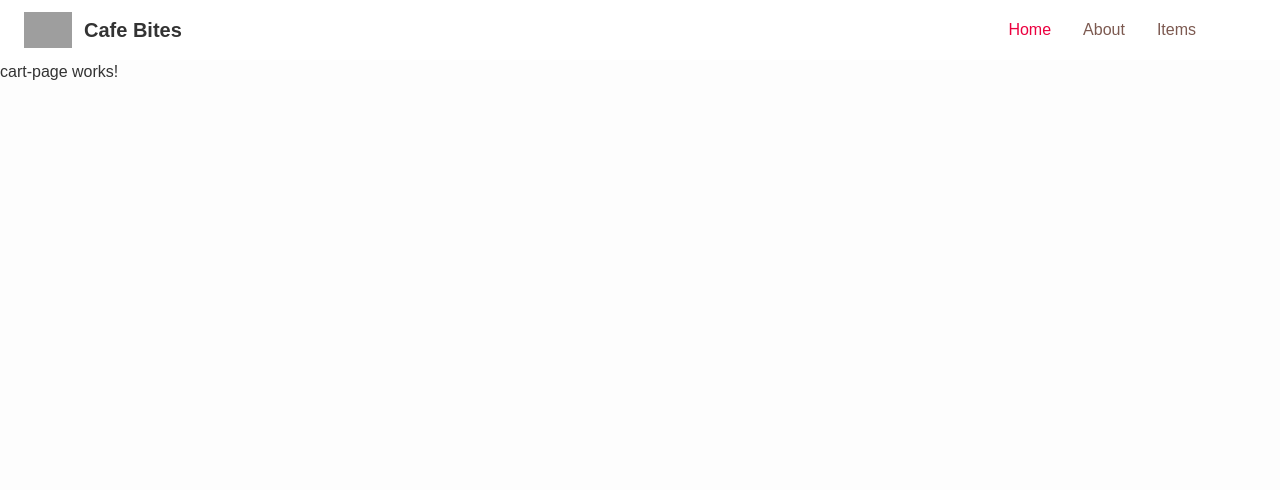
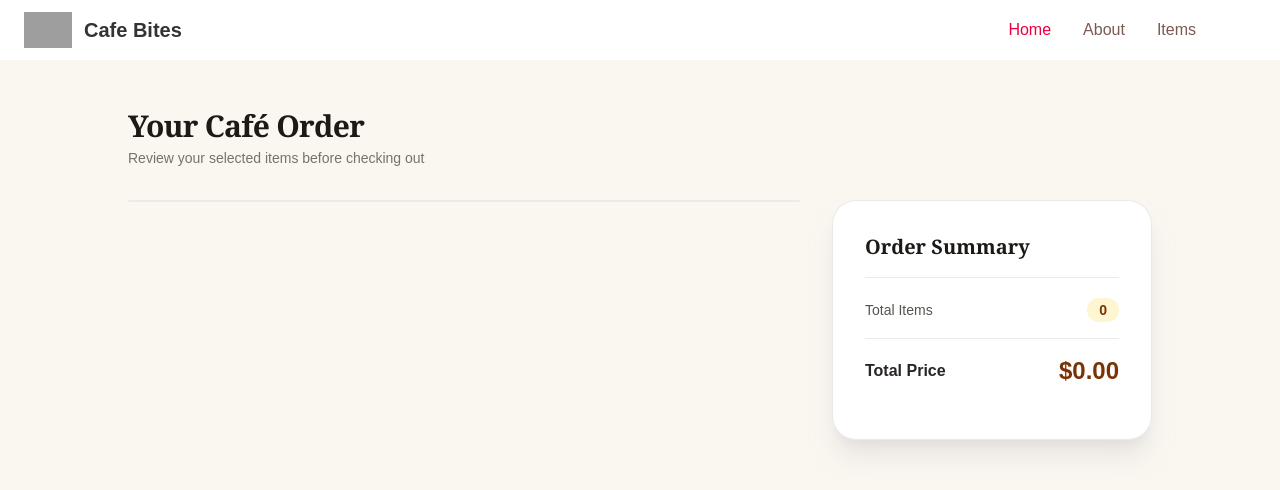
Before and after one commit to Shehbaz2121/Cafe-Bites, an Angular app: page /cart-page in a window 1280 px wide. Shown: the top 490 px of the page. Built offline with nearby package versions, Linux system fonts and the light colour scheme; grey boxes are pictures that could not be loaded.

Commit message:
Created cartpage ui and updated the button on header for cartpage

```diff
--- a/src/app/cart-page/cart-page.html
+++ b/src/app/cart-page/cart-page.html
@@ -1 +1,106 @@
-<p>cart-page works!</p>
+<div class="min-h-screen bg-[#FAF6F0] py-12 px-4 sm:px-6 lg:px-8">
+  <div class="max-w-5xl mx-auto">
+
+    <!-- Page Heading -->
+    <div class="mb-8">
+      <h1 class="text-3xl font-serif font-bold text-stone-900 tracking-tight">
+        Your Café Order
+      </h1>
+      <p class="text-sm text-stone-500 mt-1">
+        Review your selected items before checking out
+      </p>
+    </div>
+
+    <!-- Main Content Grid -->
+    <div class="grid grid-cols-1 lg:grid-cols-3 gap-8 items-start">
+
+      <!-- Cart Items List -->
+      <ul class="lg:col-span-2 bg-white rounded-3xl shadow-xl shadow-stone-300/50 border border-stone-200/80 divide-y divide-stone-200/80 overflow-hidden">
+        @for(cartItem of cart.items; track cartItem) {
+          <li class="p-5 sm:p-6 flex flex-col sm:flex-row sm:items-center justify-between gap-4 hover:bg-amber-50/30 transition-colors">
+
+            <!-- Left: Food Image & Name -->
+            <div class="flex items-center gap-4">
+              <div class="w-20 h-20 rounded-2xl overflow-hidden bg-stone-100 border border-stone-200/60 shrink-0">
+                <img
+                  [src]="cartItem.food.imageURL"
+                  [alt]="cartItem.food.name"
+                  class="w-full h-full object-cover object-center"
+                >
+              </div>
+              <div>
+                <a
+                  routerLink="/food/{{cartItem.food.id}}"
+                  class="text-lg font-serif font-bold text-stone-900 hover:text-amber-800 transition-colors"
+                >
+                  {{cartItem.food.name}}
+                </a>
+              </div>
+            </div>
+
+            <!-- Right: Quantity, Price & Remove Button -->
+            <div class="flex items-center justify-between sm:justify-end gap-5 pt-3 sm:pt-0 border-t sm:border-t-0 border-stone-100">
+
+              <!-- Quantity Select -->
+              <div>
+                <select
+                  #quantitySelect
+                  (change)="changeQuantity(cartItem, quantitySelect.value)"
+                  aria-label="Quantity"
+                  class="bg-stone-100/80 border border-stone-200 text-stone-800 text-sm font-semibold rounded-xl px-3 py-2 focus:outline-none focus:ring-2 focus:ring-amber-800/30 focus:border-amber-800 cursor-pointer"
+                >
+                  <option>1</option>
+                  <option>2</option>
+                  <option>3</option>
+                  <option>4</option>
+                  <option>5</option>
+                </select>
+              </div>
+
+              <!-- Item Price -->
+              <div class="text-lg font-bold text-amber-900 min-w-[4.5rem] text-right">
+                {{cartItem.Price | currency}}
+              </div>
+
+              <!-- Remove Button -->
+              <div>
+                <button
+                  type="button"
+                  (click)="removeFromCart(cartItem)"
+                  class="px-3.5 py-1.5 text-xs font-semibold text-rose-700 bg-rose-50 hover:bg-rose-100 border border-rose-200/70 rounded-full transition-colors cursor-pointer active:scale-95"
+                >
+                  Remove
+                </button>
+              </div>
+
+            </div>
+          </li>
+        }
+      </ul>
+
+      <!-- Checkout Summary Box -->
+      <div class="checkout bg-white rounded-3xl shadow-xl shadow-stone-300/50 border border-stone-200/80 p-6 sm:p-8 lg:sticky lg:top-8">
+        <h2 class="text-xl font-serif font-bold text-stone-900 pb-4 border-b border-stone-200/80">
+          Order Summary
+        </h2>
+
+        <div class="py-5 space-y-4">
+          <div class="flex items-center justify-between">
+            <span class="text-sm font-medium text-stone-600">Total Items</span>
+            <div class="foods-count font-semibold bg-amber-100/80 text-amber-900 px-3 py-0.5 rounded-full text-sm">
+              {{ cart.items.length }}
+            </div>
+          </div>
+
+          <div class="flex items-center justify-between pt-4 border-t border-stone-200/80">
+            <span class="text-base font-semibold text-stone-800">Total Price</span>
+            <div class="total-price text-2xl font-bold text-amber-900">
+              {{ cart.totalPrice | currency }}
+            </div>
+          </div>
+        </div>
+      </div>
+
+    </div>
+  </div>
+</div>
--- a/src/app/cart-page/cart-page.ts
+++ b/src/app/cart-page/cart-page.ts
@@ -2,16 +2,21 @@ import { Component } from '@angular/core';
 import { CartService } from '../services/cart/cart';
 import { Cart } from '../shared/models/Cart';
 import { CartItem } from '../shared/models/cartitem';
-
+import { RouterLink } from '@angular/router';
+import { CurrencyPipe } from '@angular/common';
+import { Food } from '../services/food/food';
 @Component({
-  imports: [],
+  imports: [RouterLink,CurrencyPipe],
   selector: 'app-cart-page',
   styleUrl: './cart-page.css',
   templateUrl: './cart-page.html',
 })
 export class CartPage {
   cart!:Cart;
-  constructor(private cartService: CartService) {}
+  constructor(private cartService: CartService,
+  ) {
+    this.setCart();
+  }
 
   ngOnInit(): void {
 
--- a/src/app/header/header.html
+++ b/src/app/header/header.html
@@ -28,7 +28,7 @@
                         <a routerLink="/items" class="block py-2 pr-4 pl-3 text-orange-950/70 border-b border-orange-50 hover:bg-rose-50/50 lg:hover:bg-transparent lg:border-0 lg:hover:text-rose-500 lg:p-0 dark:text-orange-200/70 lg:dark:hover:text-rose-300 dark:hover:bg-stone-800 dark:hover:text-rose-300 lg:dark:hover:bg-transparent dark:border-stone-700">Items</a>
                     </li>
                 </ul>
-               <button class="relative p-2 text-white transition-colors rounded-full hover:bg-white/10 focus:outline-none focus:ring-2 focus:ring-white" aria-label="Shopping Cart">
+               <button (click)="routerLink()" class="relative p-2 text-white transition-colors rounded-full hover:bg-white/10 focus:outline-none focus:ring-2 focus:ring-white" aria-label="Shopping Cart">
                     <!-- Cart SVG -->
                     <svg class="w-6 h-6" fill="none" viewBox="0 0 24 24" stroke-width="1.5" stroke="currentColor">
                         <path stroke-linecap="round" stroke-linejoin="round" d="M15.75 10.5V6a3.75 3.75 0 1 0-7.5 0v4.5m11.356-1.993 1.263 12c.07.665-.45 1.243-1.119 1.243H4.25a1.125 1.125 0 0 1-1.12-1.243l1.264-12A1.125 1.125 0 0 1 5.513 7.5h12.974c.576 0 1.059.435 1.119 1.007ZM8.625 10.5a.375.375 0 1 1-.75 0 .375.375 0 0 1 .75 0Zm7.5 0a.375.375 0 1 1-.75 0 .375.375 0 0 1 .75 0Z" />
--- a/src/app/header/header.ts
+++ b/src/app/header/header.ts
@@ -1,10 +1,15 @@
 import { Component } from '@angular/core';
-import { RouterLink } from '@angular/router';
-
+import { RouterLink, Router } from '@angular/router';
 @Component({
   imports: [RouterLink],
   selector: 'app-header',
   styleUrl: './header.css',
   templateUrl: './header.html',
 })
-export class Header {}
+export class Header {
+  constructor(private router: Router) {}
+
+  routerLink(){
+    this.router.navigate(['/cart-page']);
+  }
+}
```
